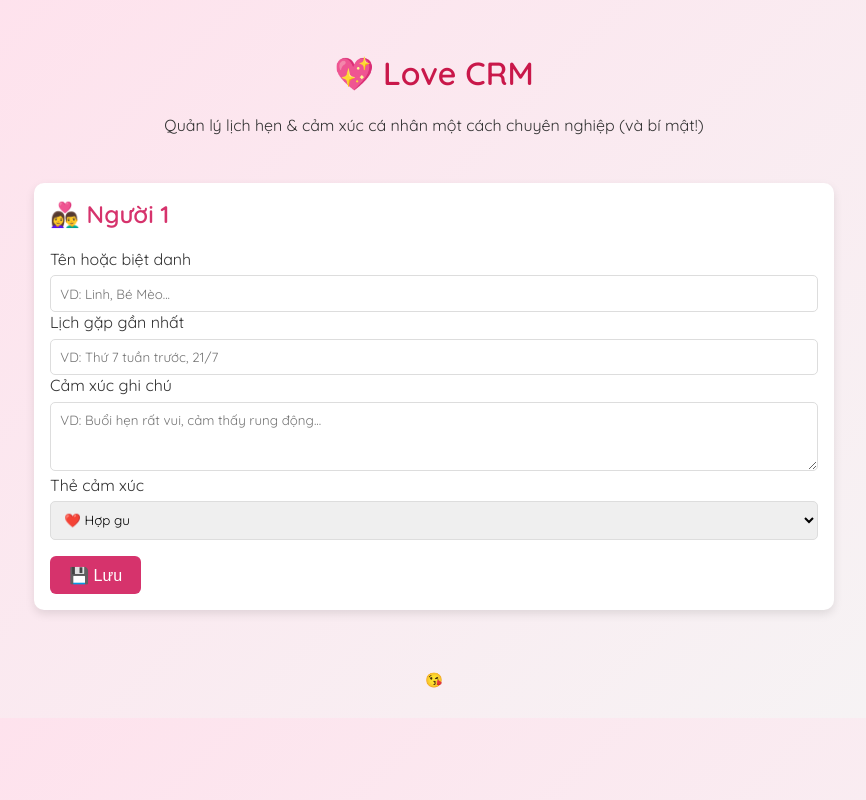
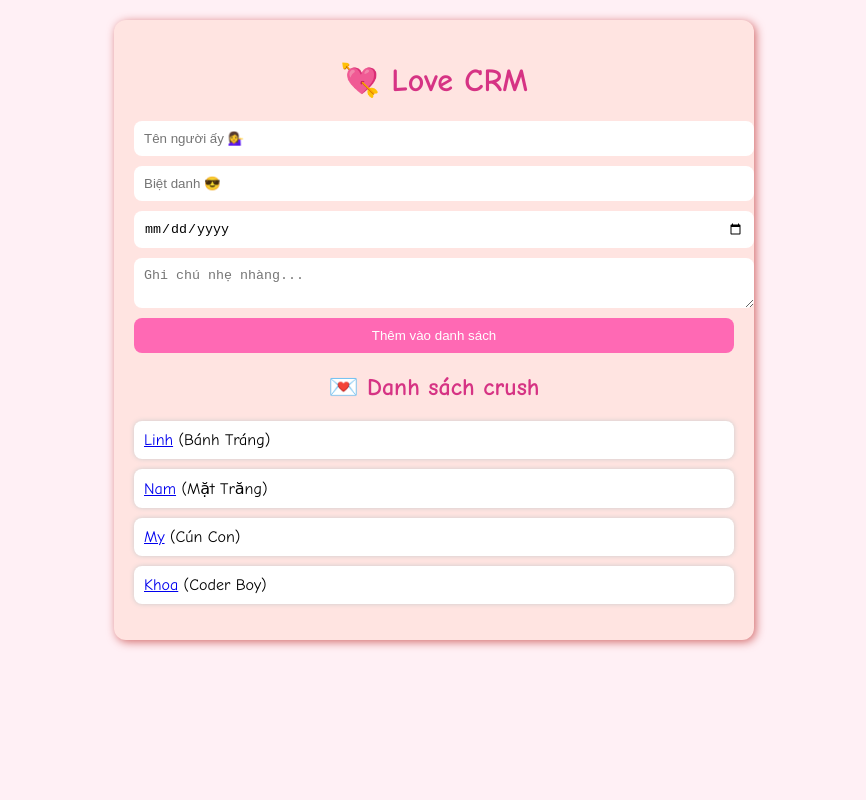
Before and after one commit to Misakivn/love-crm, a plain HTML site: page index.html in a window 1280 px wide. Shown: the whole page, without its empty margins (206-1072 px from the left). Drawn offline with Linux system fonts and the light colour scheme.

Commit message:
Update index.html

```diff
--- a/index.html
+++ b/index.html
@@ -1,97 +1,30 @@
 <!DOCTYPE html>
-<html lang="vi">
+<html lang="en">
 <head>
   <meta charset="UTF-8">
-  <meta name="viewport" content="width=device-width, initial-scale=1.0">
-  <title>💖 Love CRM – Lịch Giao Lưu</title>
-  <link href="https://fonts.googleapis.com/css2?family=Quicksand:wght@400;600&display=swap" rel="stylesheet">
-  <style>
-    body {
-      margin: 0;
-      font-family: 'Quicksand', sans-serif;
-      background: linear-gradient(135deg, #ffe0ec, #f5f5f5);
-      color: #333;
-    }
-    header {
-      text-align: center;
-      padding: 2em 1em 1em;
-    }
-    header h1 {
-      font-size: 2em;
-      color: #c9184a;
-    }
-    .container {
-      max-width: 800px;
-      margin: auto;
-      padding: 1em;
-    }
-    .card {
-      background: #fff;
-      border-radius: 10px;
-      padding: 1em;
-      box-shadow: 0 4px 10px rgba(0,0,0,0.1);
-      margin-bottom: 1em;
-    }
-    .card h2 {
-      margin-top: 0;
-      color: #d6336c;
-    }
-    .card textarea, .card input[type="text"], .card select {
-      width: 100%;
-      padding: 0.7em;
-      margin-top: 0.5em;
-      border-radius: 5px;
-      border: 1px solid #ddd;
-      box-sizing: border-box;
-      font-family: 'Quicksand', sans-serif;
-    }
-    .btn {
-      padding: 0.6em 1.2em;
-      background-color: #d6336c;
-      color: #fff;
-      border: none;
-      border-radius: 6px;
-      cursor: pointer;
-      font-size: 1em;
-      margin-top: 1em;
-    }
-    .btn:hover {
-      background-color: #a61e4d;
-    }
-    .footer {
-      text-align: center;
-      font-size: 0.9em;
-      color: #777;
-      padding: 2em 1em;
-    }
-  </style>
+  <title>Love CRM 💘</title>
+  <link rel="stylesheet" href="style.css">
 </head>
 <body>
-  <header>
-    <h1>💖 Love CRM</h1>
-    <p>Quản lý lịch hẹn & cảm xúc cá nhân một cách chuyên nghiệp (và bí mật!)</p>
-  </header>
   <div class="container">
-    <div class="card">
-      <h2>👩‍❤️‍👨 Người 1</h2>
-      <label>Tên hoặc biệt danh</label>
-      <input type="text" placeholder="VD: Linh, Bé Mèo...">
-      <label>Lịch gặp gần nhất</label>
-      <input type="text" placeholder="VD: Thứ 7 tuần trước, 21/7">
-      <label>Cảm xúc ghi chú</label>
-      <textarea rows="3" placeholder="VD: Buổi hẹn rất vui, cảm thấy rung động..."></textarea>
-      <label>Thẻ cảm xúc</label>
-      <select>
-        <option>❤️ Hợp gu</option>
-        <option>🔥 Quyến rũ</option>
-        <option>🤔 Cần tìm hiểu thêm</option>
-        <option>⛔ Cảnh giác</option>
-      </select>
-      <button class="btn">💾 Lưu</button>
-    </div>
+    <h1>💘 Love CRM</h1>
+    <form id="personForm">
+      <input type="text" id="name" placeholder="Tên người ấy 💁‍♀️" required>
+      <input type="text" id="nickname" placeholder="Biệt danh 😎">
+      <input type="date" id="lastDate" placeholder="Lần gặp gần nhất 😚">
+      <textarea id="notes" placeholder="Ghi chú nhẹ nhàng..."></textarea>
+      <button type="submit">Thêm vào danh sách</button>
+    </form>
+
+    <h2>💌 Danh sách crush</h2>
+    <ul id="personList">
+      <li><a href="person/linh.html">Linh</a> (Bánh Tráng)</li>
+      <li><a href="person/nam.html">Nam</a> (Mặt Trăng)</li>
+      <li><a href="person/my.html">My</a> (Cún Con)</li>
+      <li><a href="person/khoa.html">Khoa</a> (Coder Boy)</li>
+    </ul>
   </div>
-  <div class="footer">
-    😘
-  </div>
+
+  <script src="script.js"></script>
 </body>
 </html>
```
